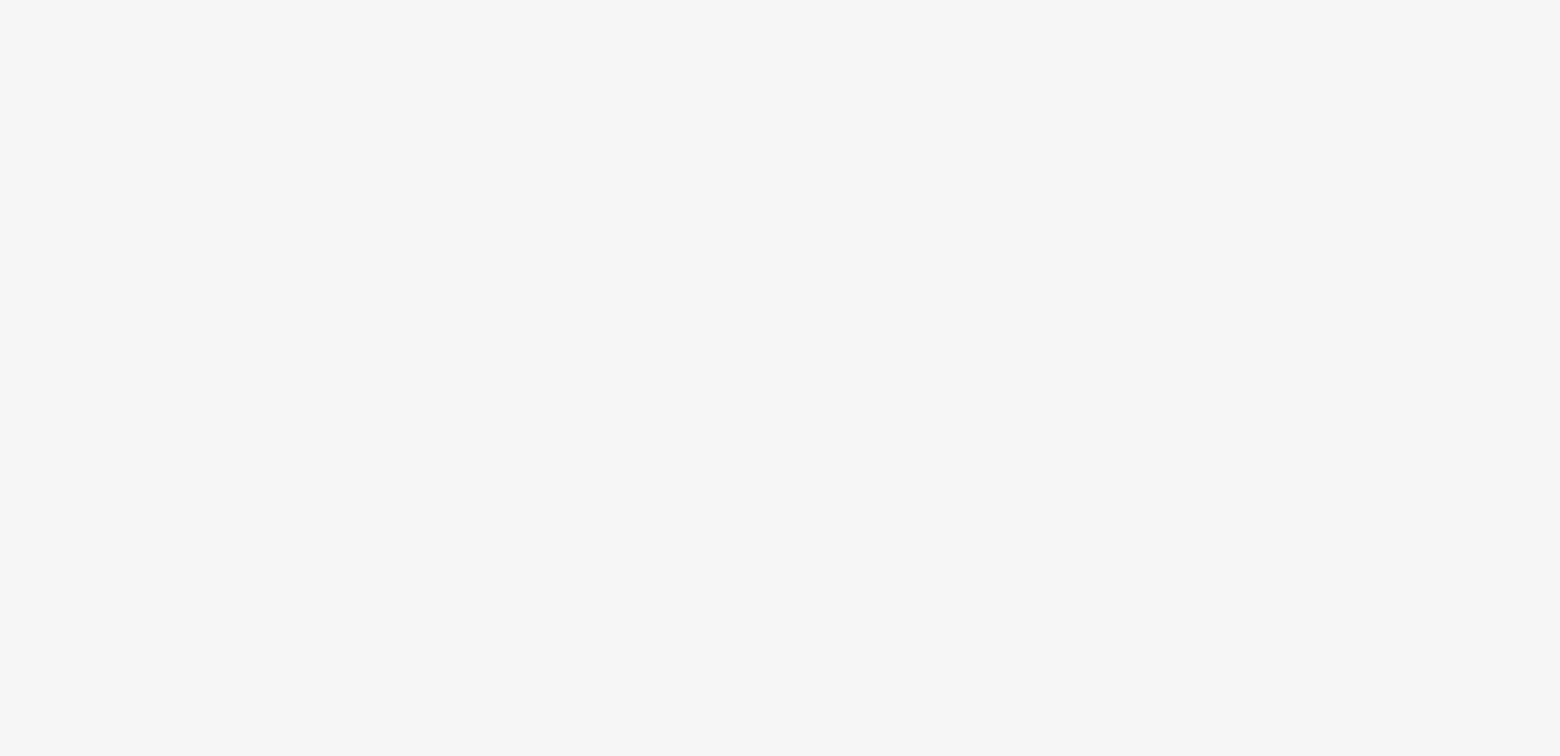
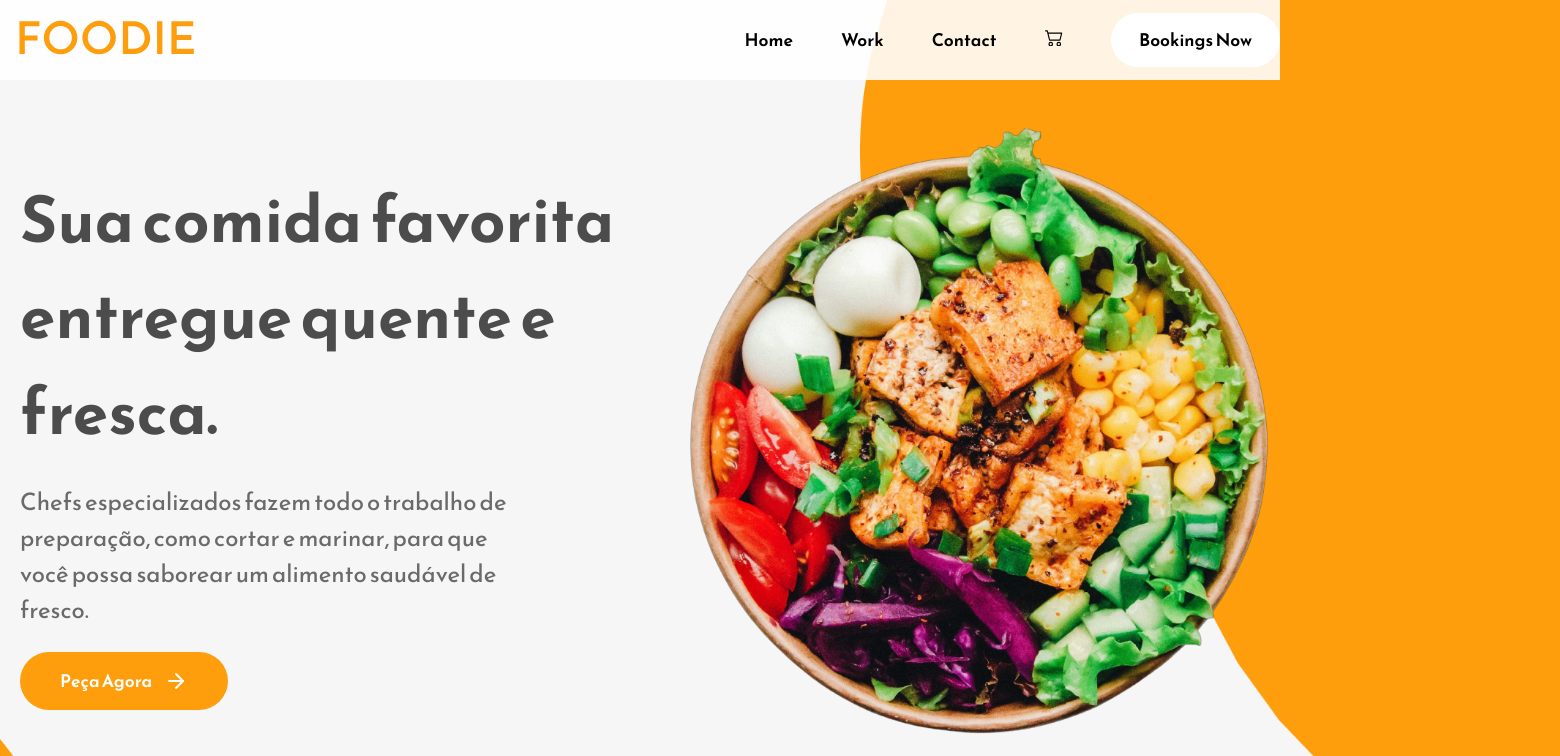
Before and after one commit to souzalipe/Foodie, a React (Vite) app: page /home in a window 1280 px wide. Before the commit this address had no page. Shown: the top 756 px of the page, 1560 px wide, since content can reach past the window. Built offline with nearby package versions, Linux system fonts and the light colour scheme.

Commit message:
feat: styling app

```diff
--- a/src/App.jsx
+++ b/src/App.jsx
@@ -11,7 +11,7 @@
   return (
     <Router>
       <Routes>
-        <Route path="/" element={<Home/>} />
+        <Route path="/home" element={<Home/>} />
         <Route path="/about" element={<About/>} />
         <Route path="/work" element={<Work/>} />
         <Route path="/contact" element={<Contact/>} />
--- a/src/Components/Navbar/Navbar.jsx
+++ b/src/Components/Navbar/Navbar.jsx
@@ -40,7 +40,7 @@
                 <img src={Logo} alt="" />
             </div>
             <div className="navbar-links-container">
-                <Link to="/">Home</Link>
+                <Link to="/home">Home</Link>
                 <Link to="/work" >Work</Link>
                 <Link to="/contact" >Contact</Link>
                 <a href="">
```
